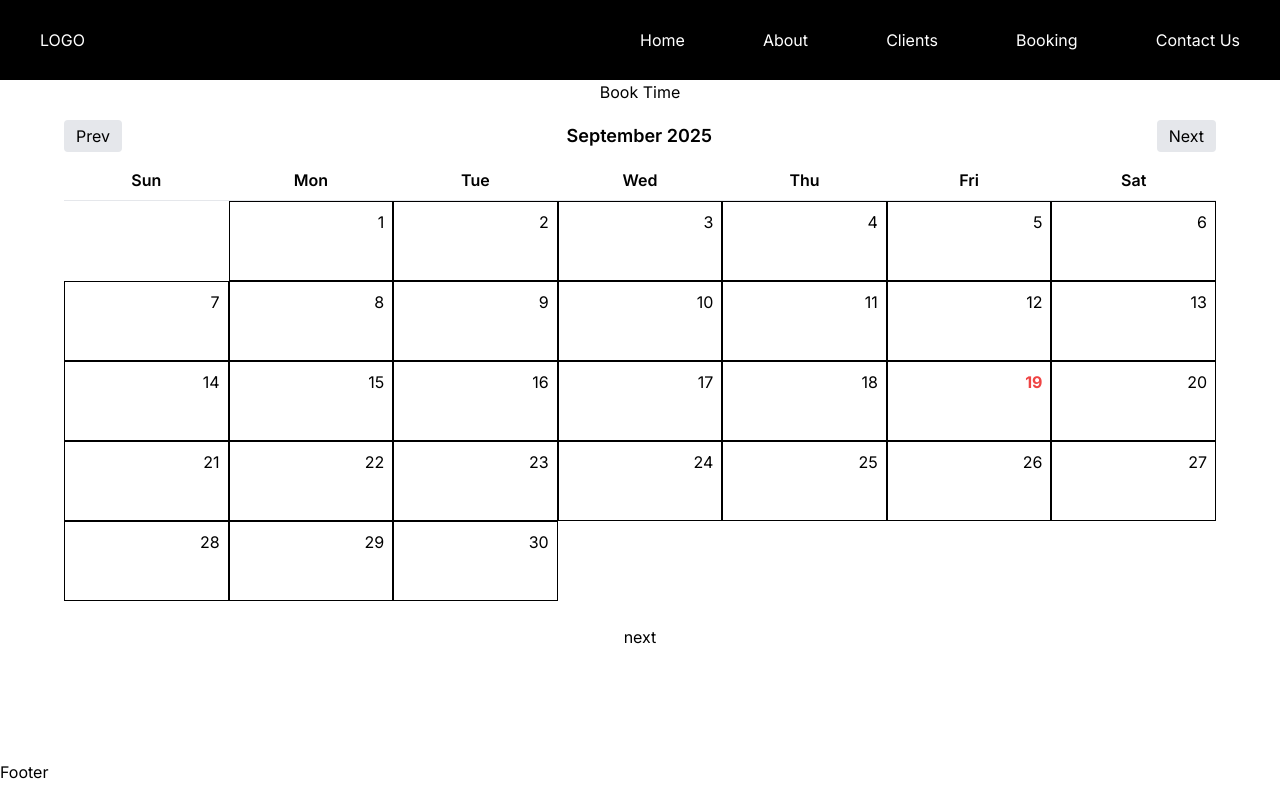
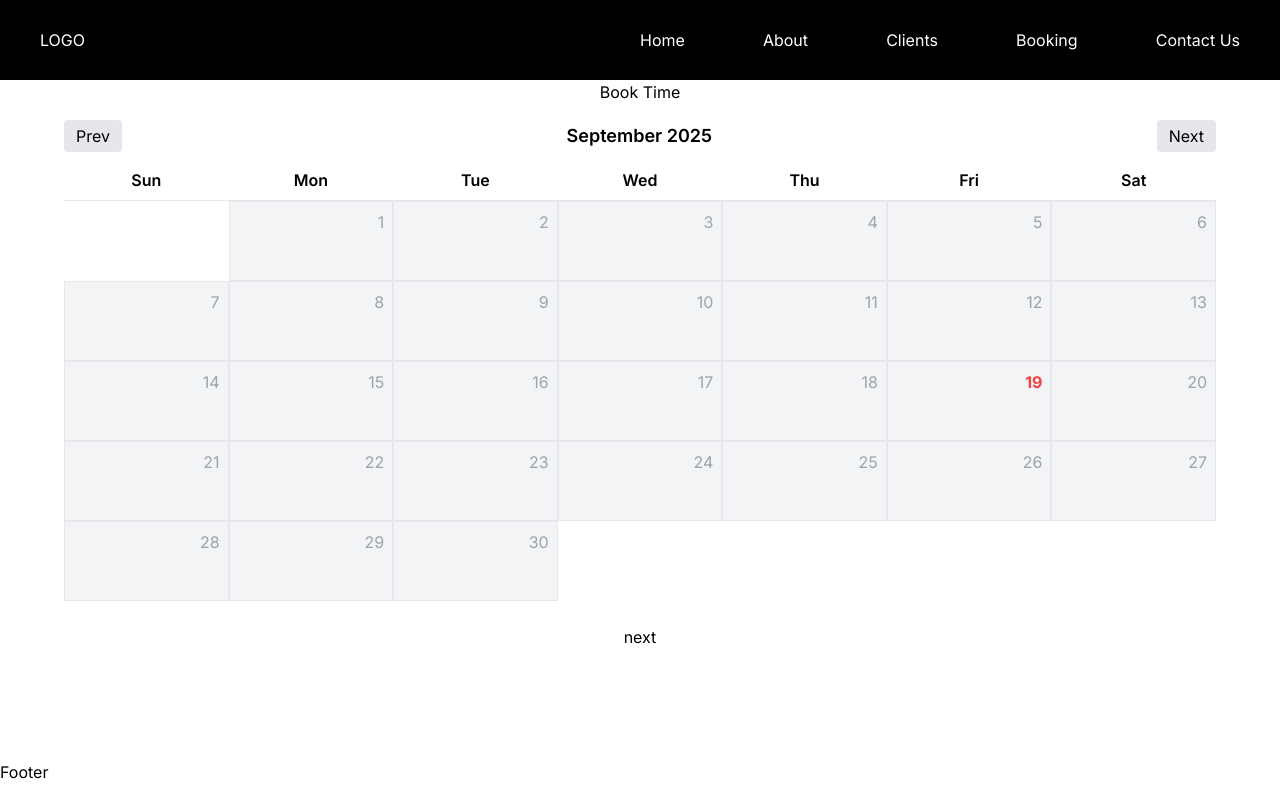
Before and after one commit to tumi267/booking-template, a Next.js app: page /booking in a window 1280 px wide. Built offline with nearby package versions, Linux system fonts and the light colour scheme; no server answers; the database is empty.

Commit message:
call date data public

```diff
--- a/src/app/(public)/booking/page.tsx
+++ b/src/app/(public)/booking/page.tsx
@@ -5,7 +5,7 @@ import Member from "@/app/components/(public)/booking/Member/Member"
 import Summery from "@/app/components/(public)/booking/Summery/Summery"
 import Time from "@/app/components/(public)/booking/Time/Time"
 
-import { useState } from "react"
+import { useEffect, useState } from "react"
 
 function page() {
   const [bookingdata,setbookingdata]=useState({
@@ -15,12 +15,22 @@ function page() {
     lastName:"",
     price:""
   })
+  const [daysactive,setDaysActive]=useState([])
+  const getdateopening =async () => {
+    const res = await fetch('/api/operating-hours')
+    const data=await res.json()
+    setDaysActive(data)
+  }
+  useEffect(()=>{
+    getdateopening()
+  },[])
   const [view,setview]=useState(0)
   const viewstate = () => {
     switch (view) {
       case 0:
         return <Calender
         select={setbookingdata}
+        avaiableDate={daysactive}
         data={bookingdata}
         viewNum={setview}
         viewselected={view}
@@ -51,6 +61,7 @@ function page() {
         return <Calender
         select={setbookingdata}
         data={bookingdata}
+        avaiableDate={daysactive}
         viewNum={setview}
         viewselected={view}/> // fallback
     }
--- a/src/app/components/(public)/Nav/Nav.tsx
+++ b/src/app/components/(public)/Nav/Nav.tsx
@@ -11,7 +11,7 @@ function Nav() {
     return (
     <nav className='h-[5em] p-[2.5em] bg-black text-white items-center flex justify-between'>
         <span><p>LOGO</p></span>
-        <span className='justify-between flex w-[50%]'>{sortedLinks.map((e)=>{return <Link href={e.url} className="no-underline">{e.tag}</Link>})}</span>
+        <span className='justify-between flex w-[50%]'>{sortedLinks.map((e)=>{return <Link href={e.url} className="no-underline" key={e.tag}>{e.tag}</Link>})}</span>
     </nav>
   )
 }
--- a/src/app/components/(public)/booking/Clendar/Calender.tsx
+++ b/src/app/components/(public)/booking/Clendar/Calender.tsx
@@ -5,23 +5,18 @@ interface Props {
   viewNum: (val: any) => void;
   viewselected: number;
   data: any;
+  avaiableDate: { dayOfWeek: number; isActive: boolean }[];
 }
 
-function Calendar({ select, viewNum, viewselected, data }: Props) {
+function Calendar({ select, viewNum, viewselected, data, avaiableDate }: Props) {
   const today = new Date();
   const [currentMonth, setCurrentMonth] = useState(today.getMonth());
   const [currentYear, setCurrentYear] = useState(today.getFullYear());
 
-  // Compute first day of the month (0 = Sun, 6 = Sat)
   const firstDayOfMonth = new Date(currentYear, currentMonth, 1).getDay();
-
-  // Compute number of days in month
   const daysInMonth = new Date(currentYear, currentMonth + 1, 0).getDate();
-
-  // Generate days array
   const daysOfMonth = Array.from({ length: daysInMonth }, (_, i) => i + 1);
 
-  // Handlers for prev/next month
   const handlePrevMonth = () => {
     if (currentMonth === 0) {
       setCurrentMonth(11);
@@ -40,11 +35,22 @@ function Calendar({ select, viewNum, viewselected, data }: Props) {
     }
   };
 
-  // Weekday labels
   const weekdays = ["Sun", "Mon", "Tue", "Wed", "Thu", "Fri", "Sat"];
+
+  // Get active day indexes (0–6)
+  const activeDays = avaiableDate
+    ?.filter((d) => d.isActive)
+    .map((d) => d.dayOfWeek) ?? [];
+
+  // Helper: is a given date active?
+  const isDayActive = (year: number, month: number, day: number) => {
+    const dow = new Date(year, month, day).getDay();
+    return activeDays.includes(dow);
+  };
 
   return (
     <div className="w-[90%] mx-auto my-4">
+      {/* Header */}
       <div className="flex justify-between items-center mb-2">
         <button
           onClick={handlePrevMonth}
@@ -66,7 +72,7 @@ function Calendar({ select, viewNum, viewselected, data }: Props) {
         </button>
       </div>
 
-      {/* Weekday header */}
+      {/* Weekday labels */}
       <div className="grid grid-cols-7 text-center border-b font-semibold">
         {weekdays.map((day) => (
           <div key={day} className="p-2">
@@ -77,38 +83,41 @@ function Calendar({ select, viewNum, viewselected, data }: Props) {
 
       {/* Days grid */}
       <div className="grid grid-cols-7 gap-0">
-        {/* Empty slots for days before first day */}
+        {/* Empty placeholders before 1st */}
         {Array.from({ length: firstDayOfMonth }).map((_, i) => (
-          <div key={`empty-${i}`} className="min-h-[5em] border border-transparent" />
+          <div key={`empty-${i}`} className="min-h-[5em]" />
         ))}
 
-        {/* Actual days */}
         {daysOfMonth.map((d) => {
-          const selectedDate = `${currentYear}-${currentMonth + 1}-${
-            d < 10 ? `0${d}` : d
-          }`;
-
+          const date = new Date(currentYear, currentMonth, d);
+          const dow = date.getDay();
+          const isActive = isDayActive(currentYear, currentMonth, d);
           const isToday =
             d === today.getDate() &&
             currentMonth === today.getMonth() &&
             currentYear === today.getFullYear();
 
+          const selectedDate = `${currentYear}-${currentMonth + 1}-${d}`;
           const isSelected = data?.date === selectedDate;
 
           return (
             <div
               key={d}
-              className={`min-h-[5em] p-2 box-border border border-black text-right cursor-pointer
-                hover:bg-gray-200 ${
-                  isToday ? "text-red-500 font-bold" : ""
-                } ${isSelected ? "bg-gray-400 font-bold" : ""}`}
-              onClick={() => select({ ...data, date: selectedDate })}
+              className={`min-h-[5em] p-2 border text-right box-border ${
+                isActive
+                  ? "cursor-pointer hover:bg-gray-200"
+                  : "bg-gray-100 text-gray-400 cursor-not-allowed"
+              } ${isToday ? "text-red-500 font-bold" : ""} ${
+                isSelected ? "bg-gray-400 font-bold" : ""
+              }`}
+              onClick={() => isActive && select({ ...data, date: selectedDate })}
             >
               {d}
             </div>
           );
         })}
       </div>
+
       <br />
       <button onClick={() => viewNum(viewselected + 1)}>next</button>
     </div>
--- a/src/app/components/admin/Operating/OperatingHoursDashboard.tsx
+++ b/src/app/components/admin/Operating/OperatingHoursDashboard.tsx
@@ -38,7 +38,7 @@ export default function OperatingHoursDashboard() {
   const tabs = [
     { id: 'list' as const, label: 'View Hours' },
     { id: 'create' as const, label: 'Add Hours' },
-    { id: 'bulk' as const, label: 'Bulk Edit' }
+    // { id: 'bulk' as const, label: 'Bulk Edit' }
   ]
 
   return (
@@ -80,9 +80,9 @@ export default function OperatingHoursDashboard() {
           />
         )}
 
-        {activeTab === 'bulk' && (
+        {/* {activeTab === 'bulk' && (
           <BulkOperatingHoursEditor providers={providers} />
-        )}
+        )} */}
       </div>
     </div>
   )
--- a/src/app/components/admin/Operating/OperatingHoursList.tsx
+++ b/src/app/components/admin/Operating/OperatingHoursList.tsx
@@ -90,13 +90,14 @@ export default function OperatingHoursList({ providers }: OperatingHoursListProp
   },[])
   const handleToggleActive = async (id: string, isActive: boolean) => {
     try {
-      const res = await fetch('/api/operating-hours', {
+      const res = await fetch(`/api/operating-hours/${id}`, {
         method: 'PUT',
         headers: { 'Content-Type': 'application/json' },
         body: JSON.stringify({ id, isActive: !isActive })
       })
 
       if (res.ok) {
+        fetchOperatingHours()
         // fetchOperatingHours(selectedProvider)
       } else {
         setError('Failed to update operating hours')
--- a/src/app/components/admin/ServicesSetting/ServicesDash.tsx
+++ b/src/app/components/admin/ServicesSetting/ServicesDash.tsx
@@ -129,10 +129,10 @@ function ServicesDash() {
               {service.description && (
                 <p className="text-gray-600 mb-2">{service.description}</p>
               )}
-              <div className="flex justify-between text-sm text-gray-500">
+              {/* <div className="flex justify-between text-sm text-gray-500">
                 <span>Duration: {service.duration} min</span>
                 <span className="font-semibold">R{service.price}</span>
-              </div>
+              </div> */}
 
               {/* Edit/Delete buttons */}
               <div className="mt-3 flex space-x-2">
```
Also changed, not shown: src/app/components/admin/ServicesSetting/CreateService/CreateService.tsx (+12 -12 lines), src/app/components/admin/ServicesSetting/UpdateService/UpdateService.tsx (+15 -15 lines).
